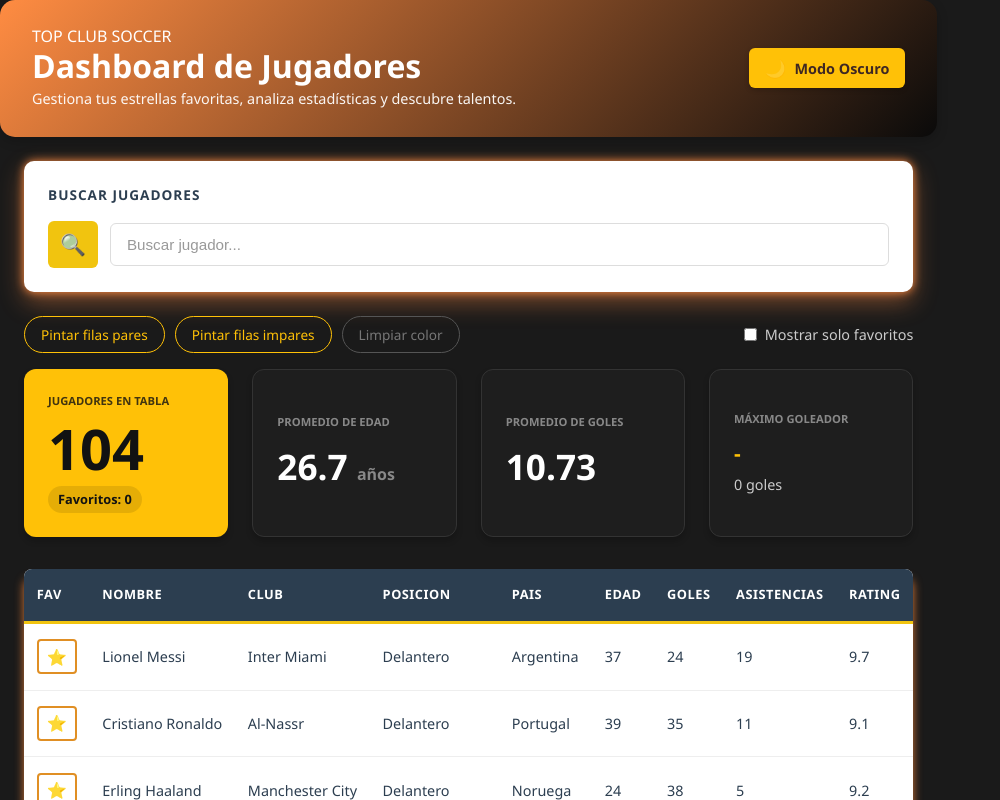
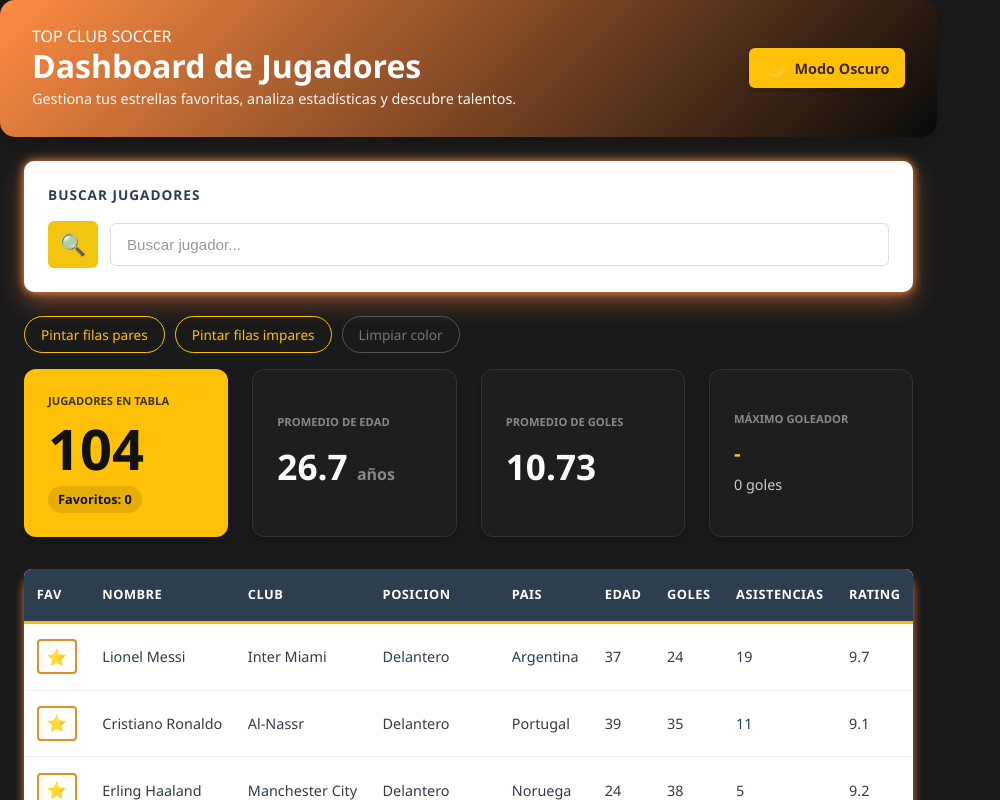
Before and after one commit to JuanEstebanCuellar/FUTBOL-TrabajoFinalProgramacion4, a React (Vite) app: page / in a window 1280 px wide. Shown: the top 800 px of the page, without its empty margins (0-1000 px from the left). Built offline with nearby package versions, Linux system fonts and the light colour scheme.

Commit message:
ControlPanel JSX Version 2

```diff
--- a/src/components/ControlPanel.jsx
+++ b/src/components/ControlPanel.jsx
@@ -1,7 +1,7 @@
 import React from 'react';
 import '../styles/ControlPanel.css';
 
-const ControlPanel = ({ rowColors, setRowColors, showOnlyFavorites, setShowOnlyFavorites }) => {
+const ControlPanel = ({ rowColors, setRowColors }) => {
   return (
     <div className="control-bar">
       <div className="control-left">
@@ -25,16 +25,6 @@ const ControlPanel = ({ rowColors, setRowColors, showOnlyFavorites, setShowOnlyF
         </button>
       </div>
 
-      <div className="control-right">
-        <label className="checkbox-label">
-          <input
-            type="checkbox"
-            checked={showOnlyFavorites}
-            onChange={() => setShowOnlyFavorites(!showOnlyFavorites)}
-          />
-          Mostrar solo favoritos
-        </label>
-      </div>
     </div>
   );
 };
```
